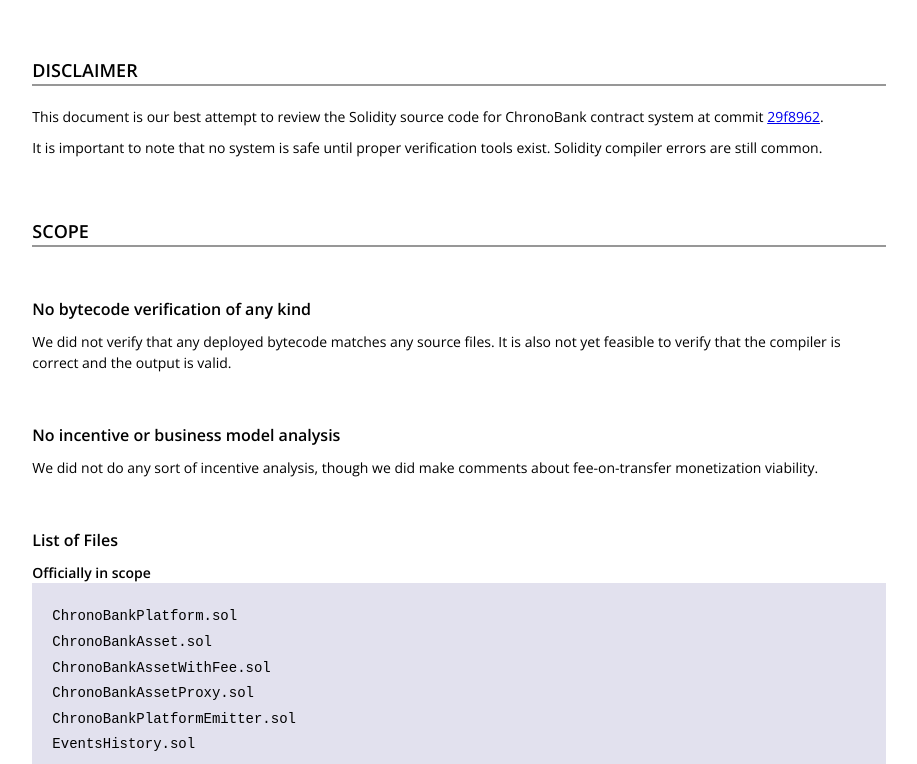
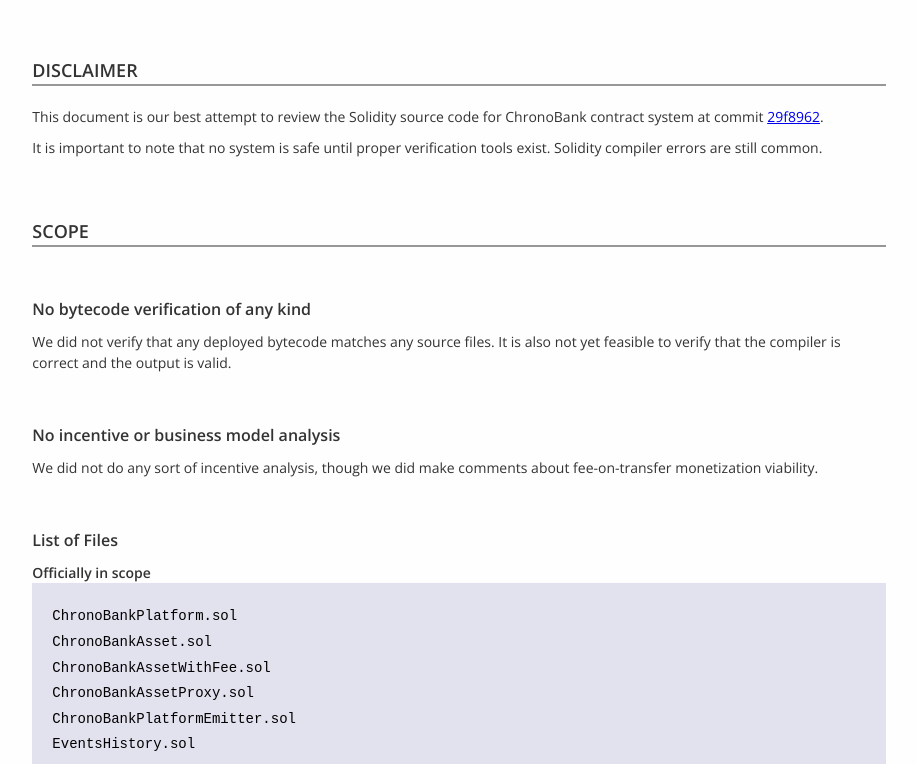
Before and after one commit to dapphub/chronobank-review, a plain HTML site: page index.html in a window 1280 px wide. Shown: the part 113-877 px from the top of the page, without its empty margins (181-1098 px from the left). Drawn offline with nearby package versions, Linux system fonts and the light colour scheme.

Commit message:
color changes
Changed background color and font color as per Denis recommendation

```diff
--- a/index.css
+++ b/index.css
@@ -1,13 +1,27 @@
-html { font: 12pt/1.5 sans-serif; }
-body { margin: auto; padding: 1rem; max-width: 40rem; }
-pre { font-size: 80%; overflow-x: auto; }
-@media (min-width: 1024px) { html { font-size: 16pt; } }
+html{
+  font: 12pt/1.5 sans-serif;
+}
+body{
+  margin: auto;
+  padding: 1rem;
+  max-width: 40rem;
+  background-color: #fefefe;
+}
+pre{
+  font-size: 80%;
+  overflow-x: auto;
+}
+@media (min-width: 1024px){
+  html {
+    font-size: 16pt;
+  }
+}
 
 h1{
   font-family: 'Open Sans', sans-serif;
   font-weight:600;
   font-size: 24px;
-  color: #000000;
+  color: #333;
   text-align: center;
 }
 
@@ -17,7 +31,7 @@
   font-size: 18px;
   margin-top:60px;
   margin-bottom:20px;
-  color: #000000;
+  color: #333;
 }
 
 h2:after{
@@ -30,7 +44,7 @@
   font-family: 'Open Sans', sans-serif;
   font-weight:600;
   font-size: 16px;
-  color: #000000;
+  color: #333;
   margin-top: 50px;
   margin-bottom: 10px;
 }
@@ -39,14 +53,14 @@
   font-family: 'Open Sans', sans-serif;
   font-weight:600;
   font-size: 14px;
-  color: #000000;
+  color: #333;
   margin:0px;
 }
 
 p{
   font-family: 'Open Sans', sans-serif;
   font-size: 14px;
-  color: #000000;
+  color: #333;
   margin-top:10px;
   margin-bottom: 10px;
 }
```
